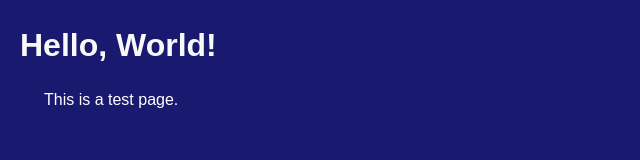
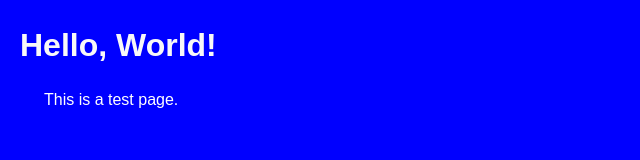
Before and after one commit to abdul1l1l1/Hello-World, a plain HTML site: page index.html in a window 1280 px wide. Shown: the whole page, without its empty margins (0-640 px from the left). Drawn offline with Linux system fonts and the light colour scheme.

Commit message:
Update styles.css to change primary color to blue

```diff
--- a/styles.css
+++ b/styles.css
@@ -1,6 +1,6 @@
 /* ===== CSS Reset (Best Practice) ===== */
 :root {
-  --primary-color: #191970; /* Midnight Black */
+  --primary-color: #0000FF; /* Blue */
   --secondary-color: #f8f8f8; /* Light contrast for readability */
   --text-color: #ffffff; /* White text for contrast */
   --font-family: 'Arial', sans-serif; /* Fallback font stack */
```
